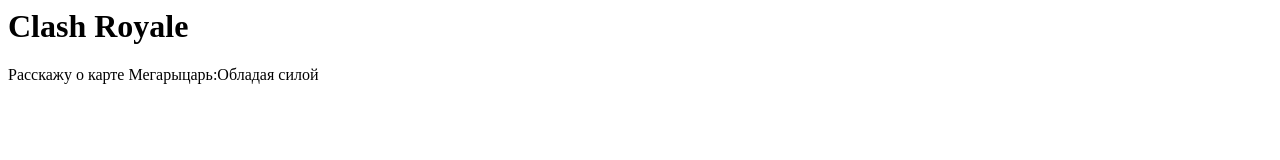
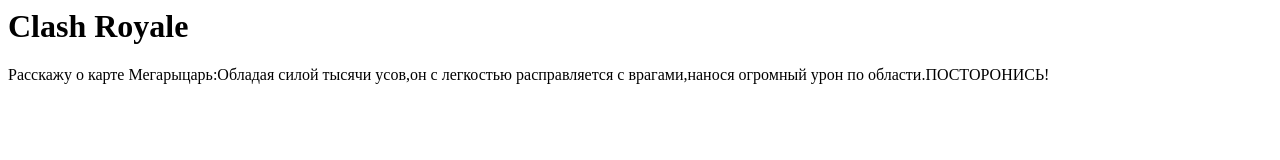
Before and after one commit to theantark/MyblogClashRoyale, a plain HTML site: page index.html in a window 1280 px wide. Drawn offline with Linux system fonts and the light colour scheme.

Commit message:
Update index.html

```diff
--- a/index.html
+++ b/index.html
@@ -2,4 +2,5 @@
      <title>Supercell</title>
      <body>
           <header><h1>Clash Royale</h1></header>
-          <main>Расскажу о карте Мегарыцарь:Обладая силой
+          <main>Расскажу о карте Мегарыцарь:Обладая силой тысячи усов,он с легкостью расправляется с врагами,нанося огромный урон по области.ПОСТОРОНИСЬ!
+          <img src-"img/img1.jpg">
```
